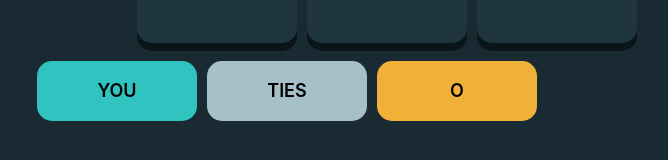
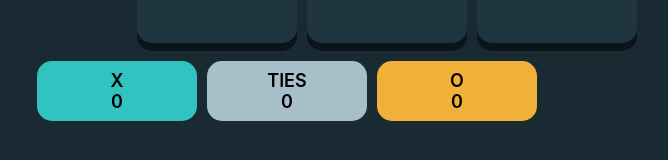
Before and after one commit to Gabby-Recny/frontend-challenges, a React (Create React App) app: page / in a window 1280 px wide. Shown: the part 608-768 px from the top of the page, without its empty margins (353-1021 px from the left). Built offline with nearby package versions, Linux system fonts and the light colour scheme.

Commit message:
feature: Save scores to local storage

```diff
--- a/src/Components/Score/Score.js
+++ b/src/Components/Score/Score.js
@@ -4,64 +4,46 @@ import './Score.css';
 const Score = ({winner}) => {
     useEffect(() => {
         updateScores();
+        localStorage.setItem('X Score', JSON.stringify(xScore));
+        localStorage.setItem('O Score', JSON.stringify(oScore));
+        localStorage.setItem('Draw Score', JSON.stringify(drawScore));
     }, [winner]);
 
-    const [ scores, setScores ] = useState(
-        {xScore: 0,
-         oScore: 0,
-         tiedScore: 0
-        });
+    const [ savedXScore ] = useState(localStorage.getItem('X Score'));
+    const [ savedOScore ] = useState(localStorage.getItem('O Score'));
+    const [ savedDrawScore ] = useState(localStorage.getItem('Draw Score'));
+
+    let [ xScore, setXScore ] = useState( savedXScore ? JSON.parse(savedXScore) : 0 );
+    let [ oScore, setOScore ] = useState( savedOScore ? JSON.parse(savedOScore) : 0 );
+    let [ drawScore, setDrawScore ] = useState( savedDrawScore ? JSON.parse(savedDrawScore) : 0 );
+
 
     const updateScores = () => {
         if (winner === 'X') {
-            let { xScore } = scores;
             xScore++;
-            setScores({...scores, xScore});
-            console.log('Updated X Score', scores)
-            // saveScoresToLocalStorage(scores);
+            setXScore(xScore);
         } else if (winner === 'O') {
-            let { oScore } = scores;
             oScore++;
-                        console.log('Updated O Score', scores)
-
-            setScores({...scores, oScore});
-            // saveScoresToLocalStorage(scores.oScore);
-        } else if (winner === "Draw") {
-            let { tiedScore } = scores;
-            tiedScore++;
-            console.log('Updated Tied Score', scores)
-            setScores({...scores, tiedScore});
-            // saveScoresToLocalStorage(scores.tiedScore);
+            setOScore(oScore)
+        } else if (winner === 'Draw') {
+            drawScore++;
+            setDrawScore(drawScore)
         }
     }
-
-    // const saveScoresToLocalStorage = (newScore) => {
-    //     console.log('New Score in Local Storage', newScore)
-    //     const stringifiedScores = JSON.stringify(newScore);
-    //     window.localStorage.setItem(`Scores`, stringifiedScores);
-    // }
-
-    // const retriveScoresFromLocalStorage = () => {
-    //     let storedScores = window.localStorage.getItem(`Scores`);
-    //     // console.log('Stored Scores', storedScores)
-    //     const parsedScores = JSON.parse(storedScores);
-    //     // console.log('Parsed scores', parsedScores)
-    //     // return parsedScores;
-    // }
 
     return (
         <section className="score-container">
             <div className="score x-score">
-                <p>You</p>
-                {/* <p>{retriveScoresFromLocalStorage()}</p> */}
+                <p>X</p>
+                <p>{xScore}</p>
             </div>
             <div className="score ties">
                 <p>Ties</p>
-                {/* <p>{retriveScoresFromLocalStorage()}</p> */}
+                <p>{drawScore}</p>
             </div>
             <div className="score o-score">
                 <p>O</p>
-                {/* <p>{retriveScoresFromLocalStorage()}</p> */}
+                <p>{oScore}</p>
             </div>
         </section>
     )
```
